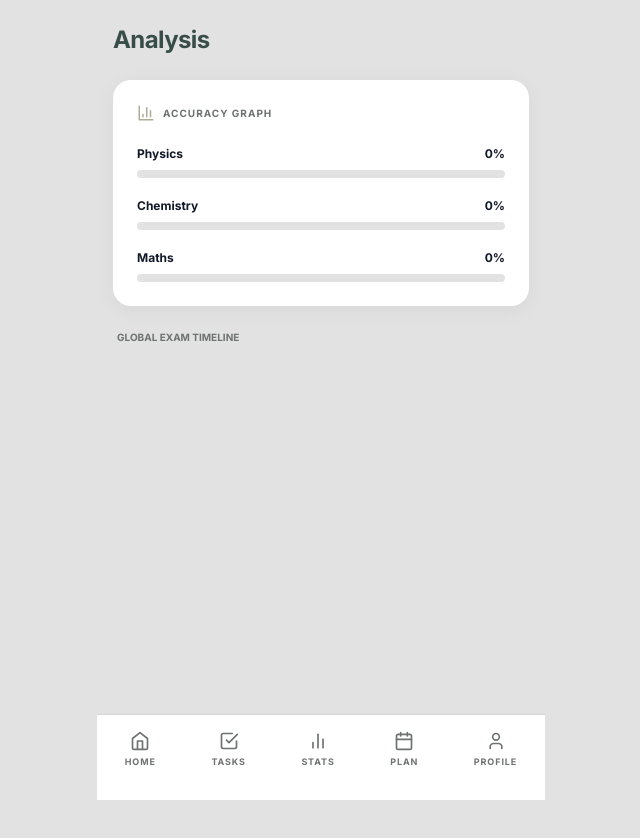
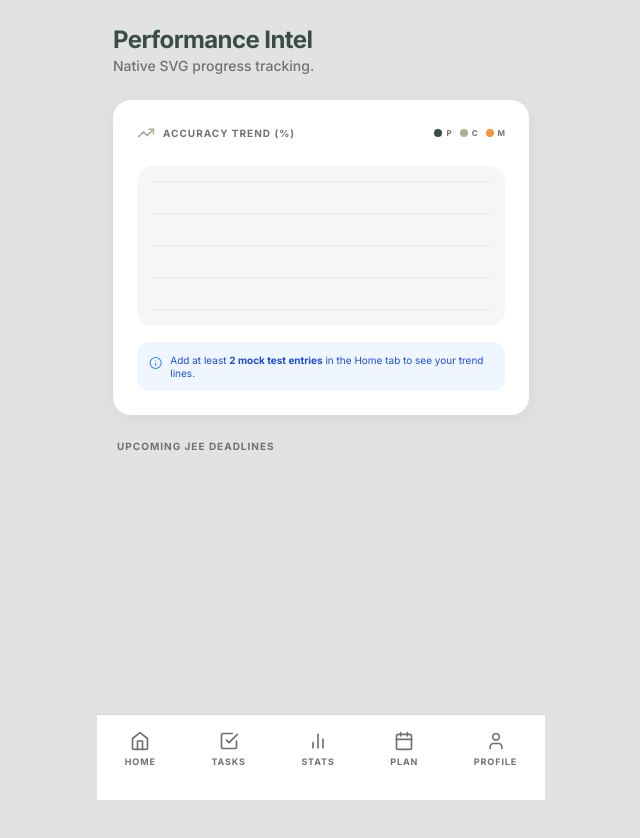
Before and after one commit to hetkeraliya/monkstudy, a Next.js app: page /analysis in a window 1280 px wide. Shown: the top 838 px of the page, without its empty margins (319-959 px from the left). Built offline with nearby package versions, Linux system fonts and the light colour scheme.

Commit message:
Update page.tsx

```diff
--- a/app/analysis/page.tsx
+++ b/app/analysis/page.tsx
@@ -2,8 +2,8 @@
 
 import { useState, useEffect } from "react";
 import { motion } from "framer-motion";
-import { BarChart3, Calendar } from "lucide-react";
-import { useStore } from "../../store/useStore"; // Fixed import path
+import { BarChart3, Calendar, TrendingUp, Info } from "lucide-react";
+import { useStore } from "../../store/useStore";
 
 export default function Analysis() {
   const [mounted, setMounted] = useState(false);
@@ -12,14 +12,24 @@ export default function Analysis() {
   useEffect(() => setMounted(true), []);
   if (!mounted) return null;
 
-  const getSubjectStats = (sub: any) => {
-    if (!sub.marks || sub.marks.length === 0) return 0;
-    const totalPercentage = sub.marks.reduce((acc: number, curr: any) => acc + (curr.score / curr.total) * 100, 0);
-    return Math.round(totalPercentage / sub.marks.length);
+  // Configuration for our Custom SVG Graph
+  const graphWidth = 300;
+  const graphHeight = 150;
+
+  // Function to convert marks into SVG coordinates
+  const getPoints = (marks: any[]) => {
+    if (!marks || marks.length < 2) return "";
+    return marks.map((m, i) => {
+      const x = (i / (marks.length - 1)) * graphWidth;
+      const percentage = (m.score / m.total) * 100;
+      const y = graphHeight - (percentage / 100) * graphHeight;
+      return `${x},${y}`;
+    }).join(" ");
   };
 
-  const allExams = subjects.flatMap(sub => (sub.exams || []).map(ex => ({ ...ex, subjectName: sub.name })))
-    .sort((a, b) => new Date(a.date).getTime() - new Date(b.date).getTime());
+  const allExams = subjects.flatMap(sub =>
+    (sub.exams || []).map(ex => ({ ...ex, subjectName: sub.name }))
+  ).sort((a, b) => new Date(a.date).getTime() - new Date(b.date).getTime());
 
   const getCountdown = (date: string) => {
     const diff = new Date(date).getTime() - new Date().getTime();
@@ -30,46 +40,87 @@ export default function Analysis() {
   return (
     <div className="space-y-6 pb-24">
       <header className="pt-2">
-        <h1 className="text-2xl font-bold text-monk-dark tracking-tight">Analysis</h1>
+        <h1 className="text-2xl font-bold text-monk-dark tracking-tight">Performance Intel</h1>
+        <p className="text-sm text-monk-muted font-medium">Native SVG progress tracking.</p>
       </header>
 
-      {/* Accuracy Graph */}
-      <section className="matte-card p-6 space-y-6">
+      {/* 1. The Custom SVG Line Graph */}
+      <section className="matte-card p-6 shadow-matte overflow-hidden">
+        <div className="flex items-center justify-between mb-6">
           <div className="flex items-center gap-2">
-          <BarChart3 size={18} className="text-monk-olive" />
-          <h3 className="text-[10px] font-bold text-monk-muted uppercase tracking-widest">Accuracy Graph</h3>
+            <TrendingUp size={18} className="text-monk-olive" />
+            <h3 className="text-[10px] font-bold text-monk-muted uppercase tracking-widest">Accuracy Trend (%)</h3>
           </div>
-        <div className="space-y-5">
-          {subjects.map((sub) => {
-            const avg = getSubjectStats(sub);
-            return (
-              <div key={sub.id} className="space-y-2">
-                <div className="flex justify-between text-xs font-bold">
-                  <span>{sub.name}</span>
-                  <span>{avg}%</span>
-                </div>
-                <div className="h-2 bg-monk-bg rounded-full overflow-hidden">
-                  <motion.div initial={{ width: 0 }} animate={{ width: `${avg}%` }} className="h-full bg-monk-olive" />
+          <div className="flex gap-2">
+            <div className="flex items-center gap-1"><div className="w-2 h-2 rounded-full bg-monk-dark" /><span className="text-[8px] font-bold text-monk-muted">P</span></div>
+            <div className="flex items-center gap-1"><div className="w-2 h-2 rounded-full bg-monk-olive" /><span className="text-[8px] font-bold text-monk-muted">C</span></div>
+            <div className="flex items-center gap-1"><div className="w-2 h-2 rounded-full bg-orange-400" /><span className="text-[8px] font-bold text-monk-muted">M</span></div>
           </div>
         </div>
-            );
-          })}
+
+        <div className="relative h-40 w-full bg-monk-bg/30 rounded-2xl p-4">
+          <svg
+            viewBox={`0 0 ${graphWidth} ${graphHeight}`}
+            className="w-full h-full overflow-visible"
+            preserveAspectRatio="none"
+          >
+            {/* Horizontal Grid Lines */}
+            {[0, 25, 50, 75, 100].map((tick) => (
+              <line
+                key={tick}
+                x1="0" y1={(tick / 100) * graphHeight}
+                x2={graphWidth} y2={(tick / 100) * graphHeight}
+                stroke="#E2E2E2" strokeWidth="1"
+              />
+            ))}
+
+            {/* Subject Lines */}
+            <polyline
+              fill="none" stroke="#384D48" strokeWidth="3" strokeLinecap="round" strokeLinejoin="round"
+              points={getPoints(subjects.find(s => s.id === 'phy')?.marks || [])}
+            />
+            <polyline
+              fill="none" stroke="#ACAD94" strokeWidth="3" strokeLinecap="round" strokeLinejoin="round"
+              points={getPoints(subjects.find(s => s.id === 'chem')?.marks || [])}
+            />
+            <polyline
+              fill="none" stroke="#fb923c" strokeWidth="3" strokeLinecap="round" strokeLinejoin="round"
+              points={getPoints(subjects.find(s => s.id === 'math')?.marks || [])}
+            />
+          </svg>
         </div>
+
+        {subjects.every(s => s.marks.length < 2) && (
+          <div className="mt-4 flex items-start gap-2 p-3 bg-blue-50 rounded-xl">
+            <Info size={14} className="text-blue-500 mt-0.5" />
+            <p className="text-[10px] text-blue-700 leading-tight">
+              Add at least <b>2 mock test entries</b> in the Home tab to see your trend lines.
+            </p>
+          </div>
+        )}
       </section>
 
-      {/* Global Countdown */}
+      {/* 2. Global Exam Timeline */}
       <section className="space-y-3">
-        <h3 className="text-[10px] font-bold text-monk-muted uppercase px-1">Global Exam Timeline</h3>
+        <h3 className="text-[10px] font-bold text-monk-muted uppercase tracking-widest px-1">Upcoming JEE Deadlines</h3>
+        <div className="space-y-3">
           {allExams.filter(e => getCountdown(e.date) !== "Passed").map((ex) => (
-          <div key={ex.id} className="matte-card p-4 flex justify-between items-center border-l-4"
-               style={{ borderLeftColor: ex.type === 'High' ? '#ef4444' : ex.type === 'Mid' ? '#fb923c' : '#60a5fa' }}>
-            <div className="flex flex-col">
-              <span className="text-xs font-bold">{ex.title} ({ex.subjectName})</span>
-              <span className="text-[10px] text-monk-muted">{ex.date}</span>
+            <div
+              key={ex.id}
+              className="matte-card p-4 flex justify-between items-center border-l-4"
+              style={{ borderLeftColor: ex.type === 'High' ? '#ef4444' : ex.type === 'Mid' ? '#fb923c' : '#60a5fa' }}
+            >
+              <div>
+                <span className="text-xs font-bold block text-monk-dark">{ex.title}</span>
+                <span className="text-[9px] font-bold text-monk-muted uppercase">{ex.subjectName} • {ex.type} PRIORITY</span>
               </div>
-            <span className="text-lg font-black">{getCountdown(ex.date)}</span>
+              <div className="text-right">
+                <span className="text-xl font-black text-monk-dark tracking-tighter block">{getCountdown(ex.date)}</span>
+                <span className="text-[9px] font-bold text-monk-muted uppercase">Remaining</span>
+              </div>
             </div>
           ))}
+        </div>
       </section>
     </div>
   );
```
Lines whose indentation alone changed are shown as unchanged.
